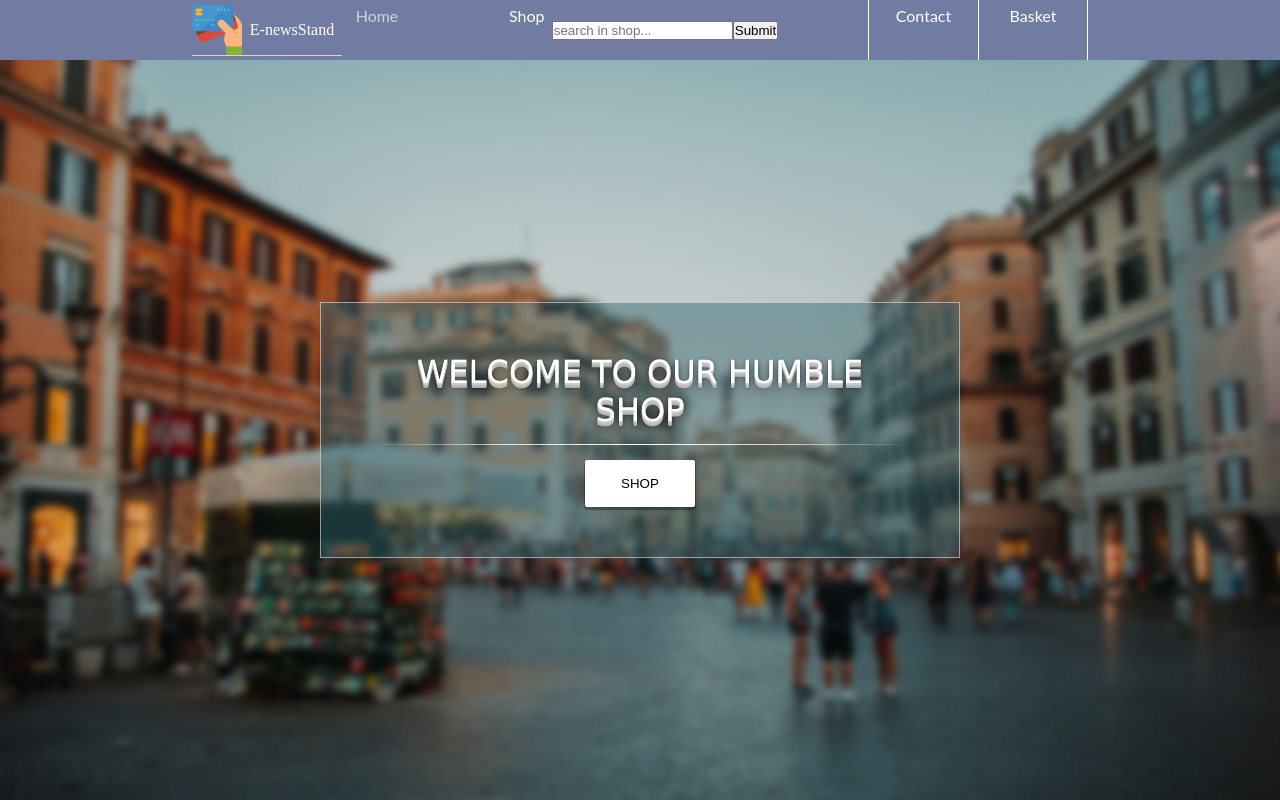
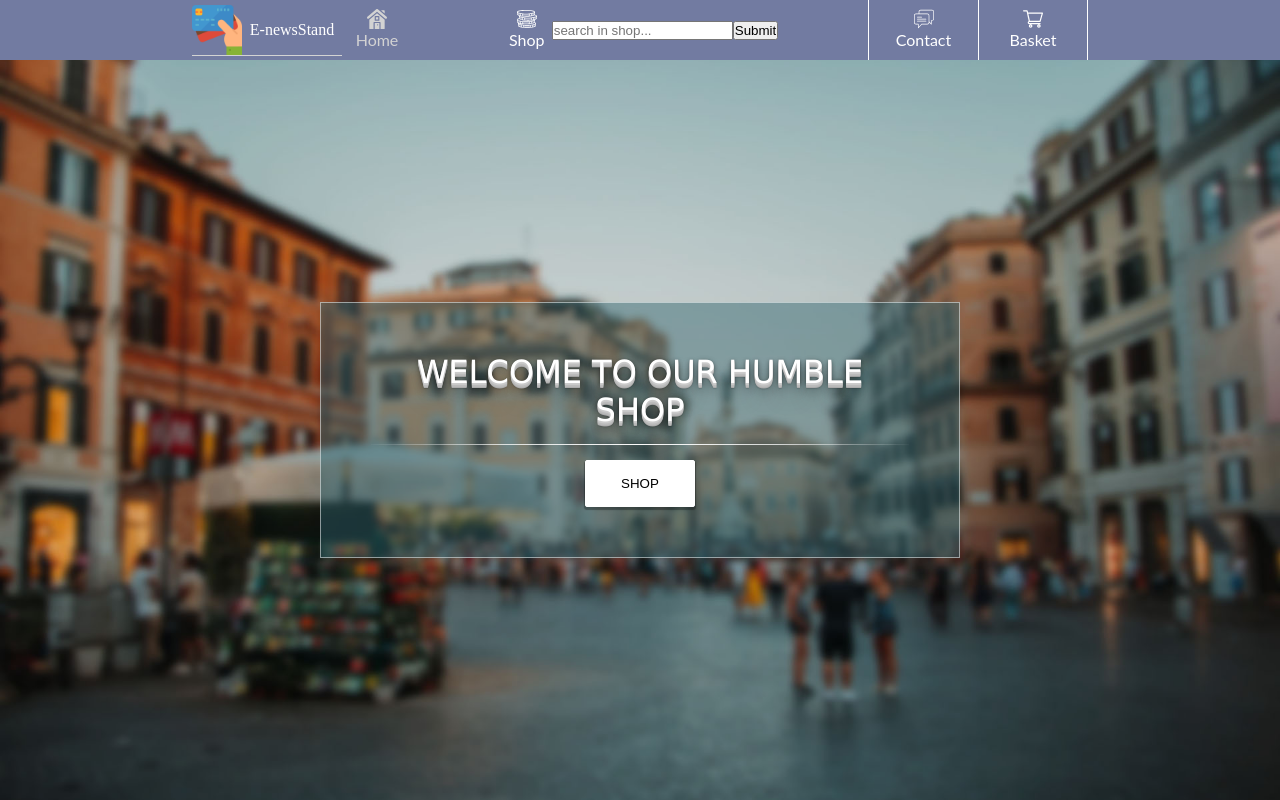
Before and after one commit to klauza/e-newsstand, a React (Create React App) app in the folder client/: page / in a window 1280 px wide. Shown: the top 800 px of the page. Built offline with nearby package versions, Linux system fonts and the light colour scheme.

Commit message:
UI UX of mobile/desktop nav

```diff
--- a/client/src/layout/Navigation/Navlinks.js
+++ b/client/src/layout/Navigation/Navlinks.js
@@ -2,9 +2,14 @@ import React, {Fragment, useState} from 'react';
 import { NavLink } from 'react-router-dom';
 import history from '../../history';
 import { logo } from '../../media/index';
+// icons
+import SvgHome from '../../Icons/Home';
+import SvgShop from '../../Icons/Shop';
+import SvgBasket from '../../Icons/Basket';
+import SvgContact from '../../Icons/Contact';
 
 
-const Navlinks = ({showIcon, hideMobileNav}) => {
+const Navlinks = ({mobileToggled, mobileNotToggled, hideMobileNav, isDesktop}) => {
 
   const [navQuery, setNavQuery] = useState("");
 
@@ -19,27 +24,46 @@ const Navlinks = ({showIcon, hideMobileNav}) => {
 
   return (
       <Fragment>
+
         <li className="link-logo">
           <div><img src={logo} alt=""/></div> <span>E-newsStand</span>
         </li>
+
         <li className="link-home">
-          <NavLink exact activeClassName="active" to="/" className="link" onTouchEnd={hideMobileNav}>{showIcon ? (<i className="fa fa-home"></i>) : ("Home")}</NavLink>
+          <NavLink exact activeClassName="active" to="/" className="link" onTouchEnd={hideMobileNav}>
+            {mobileNotToggled ? (<SvgHome />) : (null)}
+            {isDesktop || mobileToggled ? (<Fragment><SvgHome /><div className="link-text">Home</div></Fragment>) : (null)}
+          </NavLink>
         </li>
+
         <li className="link-shop">
-          <NavLink exact activeClassName="active" to="/shop" className="link" onTouchEnd={hideMobileNav}>Shop</NavLink>
+          <NavLink activeClassName="active" to="/shop" className="link" onTouchEnd={hideMobileNav}>
+            {mobileNotToggled ? (<Fragment><SvgShop /><div className="link-text">Shop</div></Fragment>) : (null)}
+            {isDesktop || mobileToggled ? (<Fragment><SvgShop /><div className="link-text">Shop</div></Fragment>) : (null)}
+          </NavLink>
         </li>
+
         <li className="link-basket">
-          <NavLink exact activeClassName="active" to="/basket" className="link" onTouchEnd={hideMobileNav}>Basket</NavLink>
+          <NavLink exact activeClassName="active" to="/basket" className="link" onTouchEnd={hideMobileNav}>
+            {mobileNotToggled ? (<Fragment><SvgBasket /><div className="link-text">Basket</div></Fragment>) : (null)}
+            {isDesktop || mobileToggled ? (<Fragment><SvgBasket /><div className="link-text">Basket</div></Fragment>) : (null)}
+          </NavLink>
         </li>
+
         <li className="link-contact">
-          <NavLink exact activeClassName="active" to="/contact#us" className="link" onTouchEnd={hideMobileNav}>Contact</NavLink>
+          <NavLink exact activeClassName="active" to={{pathname: "/contact", hash:"#us"}} className="link" onTouchEnd={hideMobileNav}>
+            {mobileNotToggled ? (<Fragment><SvgContact /><div className="link-text">Contact</div></Fragment>) : (null)}
+            {isDesktop || mobileToggled ? (<Fragment><SvgContact /><div className="link-text">Contact</div></Fragment>) : (null)}
+          </NavLink>
         </li>
+
         <li className="link-search">
           <form onSubmit={submitNavSearch}>
             <input type="text" placeholder="search in shop..." onChange={handleNavInputChange} />
             <input type="submit" onTouchEnd={hideMobileNav}/>
           </form>
         </li>
+
       </Fragment>
   )
 }
```
